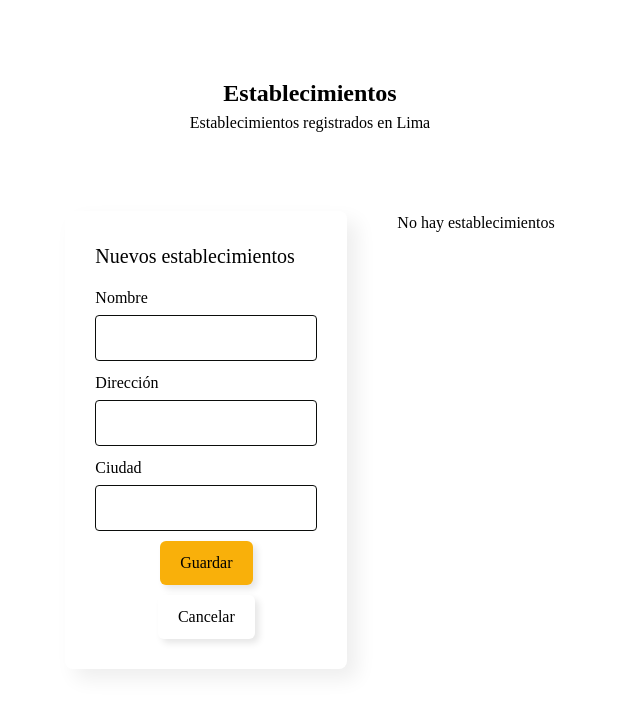
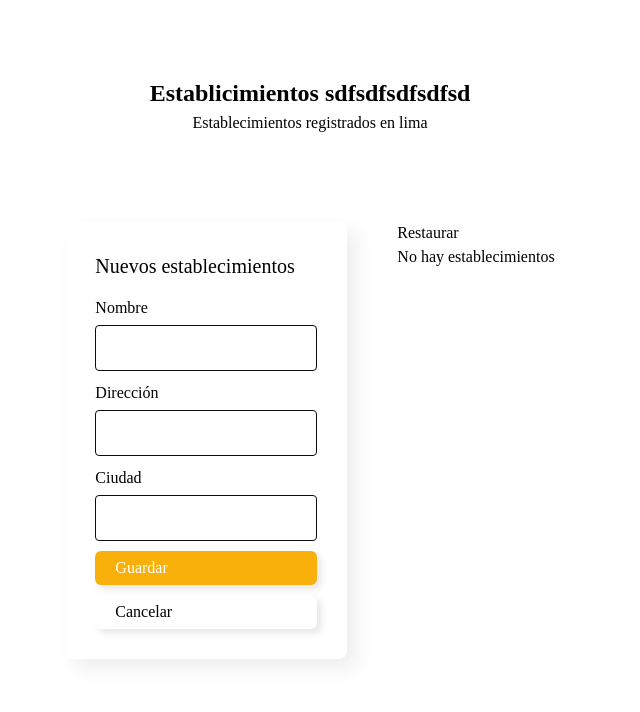
Before and after one commit to WizardRRR/crud-establishments, a React (Vite) app: page / in a window 1280 px wide. Shown: the top 712 px of the page, without its empty margins (330-970 px from the left). Built offline with nearby package versions, Linux system fonts and the light colour scheme.

Commit message:
deleted:    package-lock.json

```diff
--- a/src/App.jsx
+++ b/src/App.jsx
@@ -8,6 +8,7 @@ import validateFields from './form-establishment.validate'
 
 import useCrud from './use-crud.hook'
 
+
 const INITIAL_VALUES = {
   name: '',
   address: '',
@@ -16,13 +17,17 @@ const INITIAL_VALUES = {
 
 export default function App() {
 
+
   const {
     addEstablishment,
     deleteEstablishment,
     updateEstablishment,
     findEstablishment,
-    establishments
+    establishments,
+    restoreDeletedEstablishments
   } = useCrud()
+
+
 
   const [establishment, setEstablishment] = useState(INITIAL_VALUES)
   const [errors, setErrors] = useState(INITIAL_VALUES)
@@ -59,7 +64,7 @@ export default function App() {
 
   const handleDelete = (establishmentUuid) => {
     deleteEstablishment(establishmentUuid)
-    toast.error('Eliminado')
+    toast.error('Eliminado' )
   }
 
   // Reset Fields
@@ -72,11 +77,13 @@ export default function App() {
     setModeForm('update')
   }
 
+
+
   return (
     <div className={styles.body}>
       <header className={styles.header}>
-        <h1>Establecimientos</h1>
-        <p>Establecimientos registrados en Lima</p>
+        <h1>Establicimientos sdfsdfsdfsdfsd</h1>
+        <p>Establecimientos registrados en lima</p>
       </header>
       <main className={styles.main}>
         <div className={styles.containerForm}>
@@ -101,7 +108,10 @@ export default function App() {
             }
           />
         </div>
+
         <div>
+
+        <button onClick={restoreDeletedEstablishments}>Restaurar</button>
           {establishments.length === 0 && <p>No hay establecimientos</p>}
           {establishments.map(establishment => (
             <Establishment
--- a/src/components/Button/Button.jsx
+++ b/src/components/Button/Button.jsx
@@ -5,12 +5,14 @@ export default function Buton({
   title = 'default button',
   onClick,
   type = 'button',
+  backgroundColor = 'var(--primary-color)',
+  textColor = 'var(--color-white)',
   children
 }) {
   return (
     <button
-      style={{}}
-      className={`${styles.button} flex`}
+      style={{ backgroundColor, color: textColor }}
+      className={`${styles.button} flex red`}
       type={type}
       onClick={onClick}
     >
@@ -24,5 +26,7 @@ Buton.propTypes = {
   title: PropTypes.string,
   onClick: PropTypes.func,
   type: PropTypes.string,
+  backgroundColor: PropTypes.string,
+  textColor: PropTypes.string,
   children: PropTypes.node
 }
--- a/src/components/Button/button.module.css
+++ b/src/components/Button/button.module.css
@@ -1,21 +1,5 @@
-.button{
-  margin: 0 auto;
-  padding: 10px 20px;
+.button {
+  padding: 5px 20px;
   border-radius: 6px;
   box-shadow: 4px 4px 7px rgba(0, 0, 0, 0.1);
-  transition: 0.5s ease-in;
 }
-
-.button:nth-child(1){
-  background-color: #f9b00a;
-}
-
-.button:nth-child(1):hover {
-  background: #010026;
-  color: white;
-}
-
-.button:nth-child(2):hover {
-  background: #010026;
-  color: white;
-}
--- a/src/use-crud.hook.jsx
+++ b/src/use-crud.hook.jsx
@@ -10,13 +10,42 @@ export default function useCrud() {
   })
 
   // Operations CRUD
+
+
   const deleteEstablishment = (uuid) => {
     setEstablishments(prev => {
-      const updateEstablishment = prev.filter(establishment => establishment.uuid !== uuid)
-      localStorage.setItem('establishments', JSON.stringify(updateEstablishment))
-      return updateEstablishment
-    })
-  }
+
+      const updateEstablishment = prev.filter(establishment => establishment.uuid !== uuid);
+
+
+      const establishmentsToRemove = prev.filter(establishment => establishment.uuid === uuid);
+
+
+      const establishmentsFromStorage = JSON.parse(localStorage.getItem('establishments')) || [];
+      const updatedEstablishmentsFromStorage = establishmentsFromStorage.filter(establishment => establishment.uuid !== uuid);
+      localStorage.setItem('establishments', JSON.stringify(updatedEstablishmentsFromStorage));
+
+
+      const deletedEstablishments = JSON.parse(localStorage.getItem('deletedEstablishments')) || [];
+      const newDeletedEstablishments = [...deletedEstablishments, ...establishmentsToRemove];
+      localStorage.setItem('deletedEstablishments', JSON.stringify(newDeletedEstablishments));
+
+
+      return updateEstablishment;
+    });
+  };
+
+
+  const restoreDeletedEstablishments = () => {
+    const deletedEstablishments = JSON.parse(localStorage.getItem('deletedEstablishments')) || [];
+    setEstablishments(prev => [...prev, ...deletedEstablishments]);
+    localStorage.removeItem('deletedEstablishments');
+    return updateEstablishment;
+  };
+
+
+
+
 
   const addEstablishment = (establishment) => {
     setEstablishments(prev => {
@@ -49,5 +78,6 @@ export default function useCrud() {
     addEstablishment,
     updateEstablishment,
     findEstablishment,
+    restoreDeletedEstablishments
   }
 }
```
Also changed, not shown: 1 other file (tests, documents, lock files or other folders).
